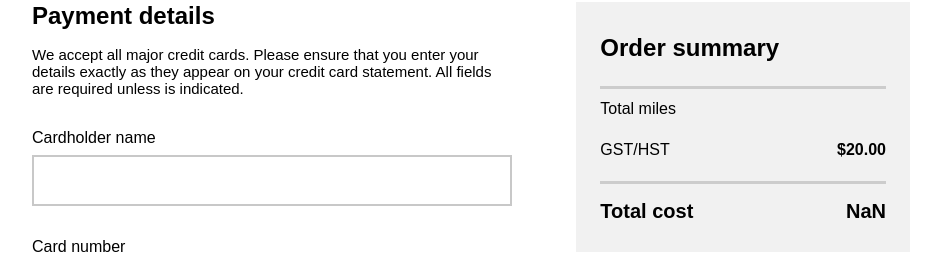
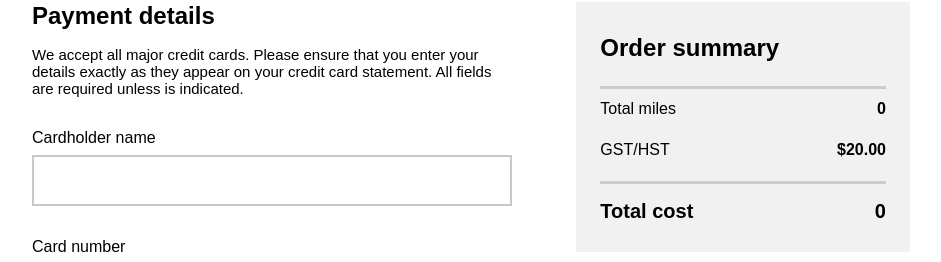
Before and after one commit to bognikk/points-task, a React (Create React App) app: page / in a window 1280 px wide. Shown: the part 507-769 px from the top of the page, without its empty margins (169-1110 px from the left). Built offline with nearby package versions, Linux system fonts and the light colour scheme.

Commit message:
added conditional styles to the Card

```diff
--- a/src/App.js
+++ b/src/App.js
@@ -69,9 +69,27 @@ function App() {
     setSelectedOption(foundData);
   };
 
+  const filterData = (filter) => {
+    if (filter === "gift" || filter === "buy" || filter === "transfer") {
+      console.log(filter);
+    } else {
+      console.log("nije");
+    }
+    // if (!filter) {
+    //   setCardData(data);
+    // }
+    // const filteredData = cardData.find((item) => item.type === filter);
+    // setCardData(filteredData);
+  };
+
   return (
     <>
-      <Header cardData={cardData} setOptionHandler={setOptionHandler} />
+      <Header
+        cardData={cardData}
+        setOptionHandler={setOptionHandler}
+        filterData={filterData}
+        selectedID={selectedOption.id}
+      />
       <Form selectedOption={selectedOption} />
     </>
   );
--- a/src/components/Layout/Form/Payment.jsx
+++ b/src/components/Layout/Form/Payment.jsx
@@ -1,6 +1,9 @@
 import classes from "./Payment.module.scss";
 
 const Payment = ({ selectedOption }) => {
+  const amount = !selectedOption.amount ? 0 : selectedOption.amount;
+  const cost = !selectedOption.cost ? 0 : selectedOption.cost + 20;
+
   return (
     <>
       <section className={classes.payment}>
@@ -34,23 +37,18 @@ const Payment = ({ selectedOption }) => {
           <label className={classes.label} htmlFor="number">
             CVC
           </label>
-          <input
-            className={classes.smallInput}
-            type="number"
-            id="number"
-            min="0"
-          />
+          <input className={classes.smallInput} type="number" id="number" />
         </div>
         <div className={classes.summary}>
           <h2>Order summary</h2>
           <p>
-            Total miles <span>{selectedOption.amount}</span>
+            Total miles <span>{amount}</span>
           </p>
           <p>
             GST/HST <span>$20.00</span>
           </p>
           <p>
-            Total cost <span>{selectedOption.cost + 20}</span>
+            Total cost <span>{cost}</span>
           </p>
         </div>
       </section>
--- a/src/components/Layout/Header/Cards.jsx
+++ b/src/components/Layout/Header/Cards.jsx
@@ -1,12 +1,17 @@
 import classes from "./Cards.module.scss";
 import Card from "../../UI/Card";
 
-const Cards = ({ cardData, setOptionHandler }) => {
+const Cards = ({ cardData, setOptionHandler, selectedID }) => {
   return (
     <div className={classes.cards}>
       {cardData.map((data) => {
         return (
-          <Card key={data.id} id={data.id} setOptionHandler={setOptionHandler}>
+          <Card
+            key={data.id}
+            id={data.id}
+            setOptionHandler={setOptionHandler}
+            selectedID={selectedID}
+          >
             <p>
               {data.type} {data.amount} miles
             </p>
--- a/src/components/Layout/Header/Cards.module.scss
+++ b/src/components/Layout/Header/Cards.module.scss
@@ -6,9 +6,10 @@
   justify-content: space-between;
   flex-wrap: wrap;
   height: 350px;
-  overflow: scroll;
+  overflow-y: scroll;
 
   @include tablet {
     height: auto;
+    overflow: hidden;
   }
 }
--- a/src/components/Layout/Header/Filter.jsx
+++ b/src/components/Layout/Header/Filter.jsx
@@ -1,6 +1,10 @@
+import { useState } from "react";
+
 import classes from "./Controls.module.scss";
 
-const Filter = () => {
+const Filter = ({ filterData }) => {
+  const [filterArray] = useState([]);
+
   return (
     <div className={classes.filter}>
       <p>Filter by:</p>
@@ -11,6 +15,7 @@ const Filter = () => {
         value="gift"
         name="gift"
         id="gift"
+        onClick={() => filterData("gift")}
       />
       <label className={classes.label} htmlFor="gift">
         gift
--- a/src/components/Layout/Header/Header.jsx
+++ b/src/components/Layout/Header/Header.jsx
@@ -3,7 +3,7 @@ import Sort from "./Sort";
 import Cards from "./Cards";
 import classes from "./Header.module.scss";
 
-const Header = ({ cardData, setOptionHandler }) => {
+const Header = ({ cardData, setOptionHandler, filterData, selectedID }) => {
   return (
     <>
       <header className={classes.header}>
@@ -11,10 +11,14 @@ const Header = ({ cardData, setOptionHandler }) => {
           Get your rewards faster. Buy, Gift or Transfer Miles today!
         </h1>
         <div className={classes.controls}>
-          <Filter />
+          <Filter filterData={filterData} />
           <Sort />
         </div>
-        <Cards cardData={cardData} setOptionHandler={setOptionHandler} />
+        <Cards
+          cardData={cardData}
+          setOptionHandler={setOptionHandler}
+          selectedID={selectedID}
+        />
       </header>
     </>
   );
--- a/src/components/UI/Card.jsx
+++ b/src/components/UI/Card.jsx
@@ -1,8 +1,12 @@
 import classes from "./Card.module.scss";
 
-const Card = ({ children, setOptionHandler, id }) => {
+const Card = ({ children, setOptionHandler, id, selectedID }) => {
+  const cardClasses = `${
+    selectedID === id ? classes.selectedCard : classes.card
+  }`;
+
   return (
-    <div onClick={() => setOptionHandler(id)} className={classes.card}>
+    <div onClick={() => setOptionHandler(id)} className={cardClasses}>
       {children}
     </div>
   );
--- a/src/components/UI/Card.module.scss
+++ b/src/components/UI/Card.module.scss
@@ -11,7 +11,7 @@
   // min-width: 276px;
 
   @include tablet {
-  width: 32%;
+    width: 32%;
   }
 
   &:hover {
@@ -21,3 +21,21 @@
     color: white;
   }
 }
+
+.selectedCard {
+  border-radius: 5px;
+  background-color: black;
+  border: 2px solid black;
+  color: white;
+  text-align: center;
+  margin: $spacing 0;
+  width: 100%;
+
+  @include tablet {
+    width: 32%;
+  }
+
+  &:hover {
+    cursor: pointer;
+  }
+}
--- a/src/index.scss
+++ b/src/index.scss
@@ -1,8 +1,7 @@
-@use './partials/variables' as *;
-@use './partials/mixins' as *;
+@use "./partials/variables" as *;
+@use "./partials/mixins" as *;
 
 @include whole-document-rules;
-
 
 html {
   font-family: Arial, Verdana, Georgia, sans-serif;
@@ -13,3 +12,5 @@ body {
   margin: auto;
   padding: 0 1rem;
 }
+
+@include custom-scrollbar;
--- a/src/partials/_mixins.scss
+++ b/src/partials/_mixins.scss
@@ -23,3 +23,31 @@
     @content;
   }
 }
+
+@mixin custom-scrollbar {
+  /* Customize website's scrollbar like Mac OS
+Not supports in Firefox and IE */
+
+  /* total width */
+  ::-webkit-scrollbar {
+    background-color: #fff;
+    width: 16px;
+  }
+
+  /* background of the scrollbar except button or resizer */
+  ::-webkit-scrollbar-track {
+    background-color: #fff;
+  }
+
+  /* scrollbar itself */
+  ::-webkit-scrollbar-thumb {
+    background-color: #babac0;
+    border-radius: 16px;
+    border: 4px solid #fff;
+  }
+
+  /* set button(top and bottom of the scrollbar) */
+  ::-webkit-scrollbar-button {
+    display: none;
+  }
+}
```
Also changed, not shown: 1 other file (tests, documents, lock files or other folders).
